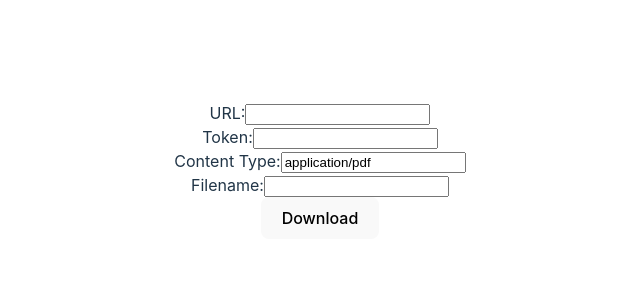
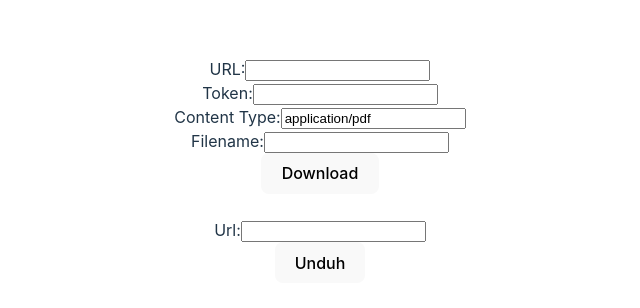
Before and after one commit to pragusga25/nyoba-download, a React (Vite) app: page / in a window 1280 px wide. Shown: the part 230-538 px from the top of the page, without its empty margins (320-960 px from the left). Built offline with nearby package versions, Linux system fonts and the light colour scheme.

Commit message:
Update App.tsx

```diff
--- a/src/App.tsx
+++ b/src/App.tsx
@@ -9,6 +9,8 @@ function App() {
     filename: ''
   })
 
+  const [url, setUrl] = useState('')
+
   const handleInputChange = (event: ChangeEvent<HTMLInputElement>) => {
     const { name, value } = event.target;
     setObj({
@@ -16,6 +18,8 @@ function App() {
       [name]: value,
     });
   };
+
+  const handleUrlChange = (newUrl: string) => setUrl(newUrl)
 
   const download = () => {
     const {url, contentType, token, filename} = obj
@@ -51,7 +55,8 @@ function App() {
   }
 
   return (
-    <form>
+    <>
+      <form>
       <div>
         <label>URL:</label>
         <input
@@ -92,6 +97,23 @@ function App() {
         Download
       </button>
     </form>
+
+    <br/>
+    <form>
+    <div>
+        <label>Url:</label>
+        <input
+          type="text"
+          name="url"
+          value={url}
+          onChange={(e) => handleUrlChange(e.target.value)}
+        />
+      </div>
+      <a href={url} download="test.pdf">
+        <button>Unduh</button>
+      </a>
+    </form>
+    </>
   );
 }
 
```
